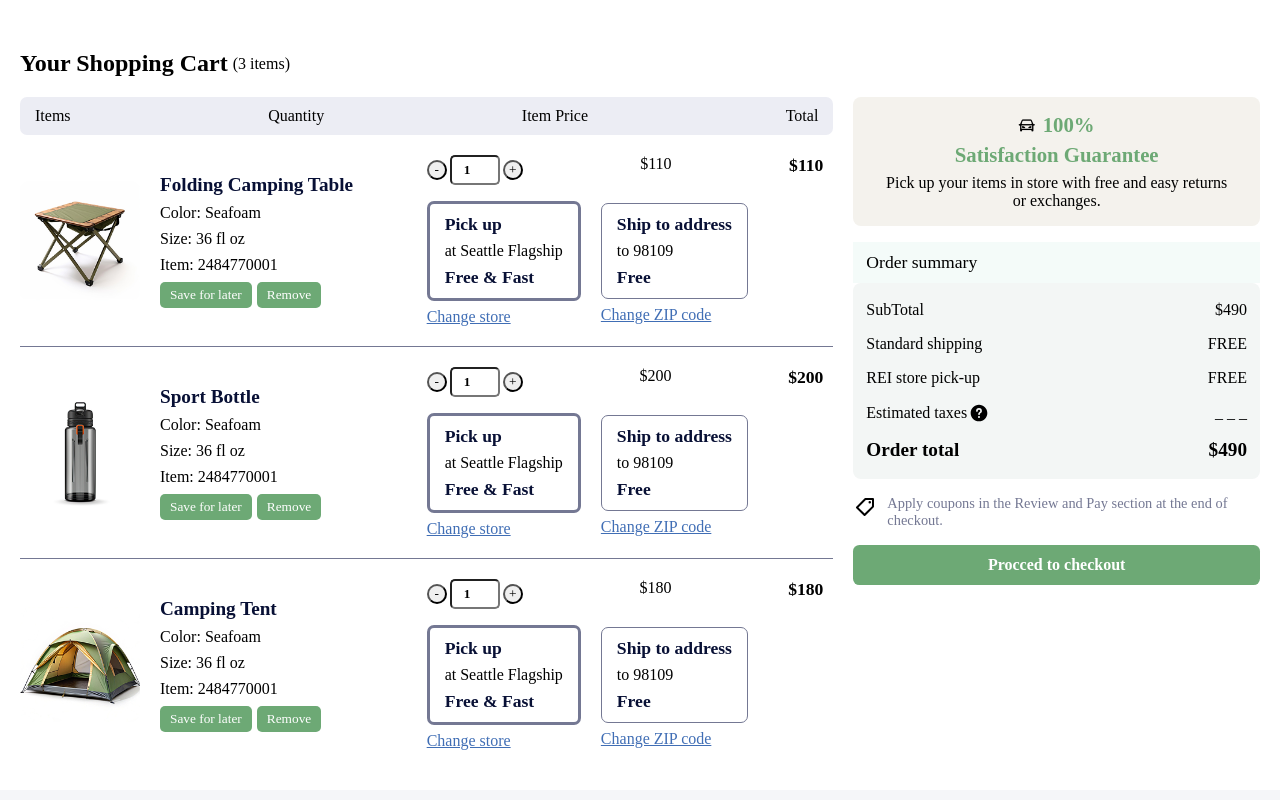
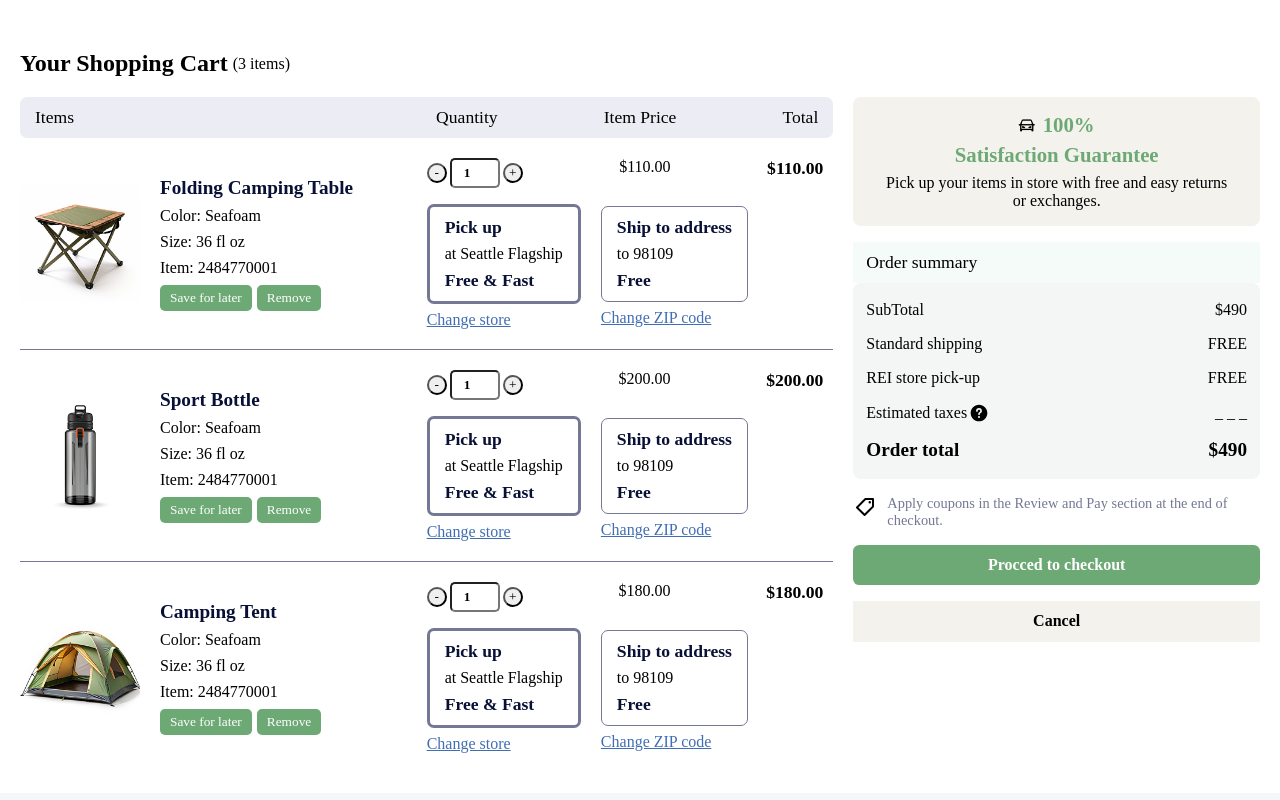
Before and after one commit to PhuongGhost1/camping_website, a React (Vite) app in the folder fe/: page /checkout in a window 1280 px wide. Shown: the top 800 px of the page. Built offline with nearby package versions, Linux system fonts and the light colour scheme.

Commit message:
Handle button on checkout page and css

```diff
--- a/fe/src/pages/User/Checkout/Content/Content.css
+++ b/fe/src/pages/User/Checkout/Content/Content.css
@@ -13,8 +13,12 @@
 }
 
 .checkout-title p {
-  font-size: 1rem;
+  font-size: 1.1rem;
   font-weight: 500;
+}
+
+.checkout-title p:first-child {
+  margin-right: 16rem;
 }
 
 .checkout-product {
@@ -108,6 +112,7 @@
   width: 20px;
   height: 20px;
   border-radius: 50%;
+  cursor: pointer;
 }
 
 .change-quantity input {
@@ -116,6 +121,7 @@
   border-radius: 5px;
   text-align: center;
   font-weight: 600;
+  padding: 0;
 }
 
 .kind-transport {
--- a/fe/src/pages/User/Checkout/Content/Content.tsx
+++ b/fe/src/pages/User/Checkout/Content/Content.tsx
@@ -13,6 +13,10 @@
   onRemoveFromCart,
   onUpdateCartQuantity,
 }) => {
+  const [selectedOption, setSelectedOption] = useState<"pickup" | "shipping">(
+    "pickup"
+  );
+
   const totalPriceOfItem = (product: SellingProductsProps) => {
     const currentProduct = carts.find((item) => item.title === product.title);
     if (currentProduct) {
@@ -30,6 +34,10 @@
           : (currentProduct.quantity || 1) - 1;
       onUpdateCartQuantity(title, newQuantity);
     }
+  };
+
+  const handleOption = (option: "pickup" | "shipping") => {
+    setSelectedOption(option);
   };
 
   return (
@@ -80,12 +88,17 @@
                     +
                   </button>
                 </div>
-                <h3>${product.salePrice}</h3>
-                <span>${totalPriceOfItem(product)} </span>
+                <h3>${product.salePrice.toFixed(2)}</h3>
+                <span>${totalPriceOfItem(product).toFixed(2)} </span>
               </div>
               <div className="kind-transport">
                 <div>
-                  <div className="transport-box active">
+                  <div
+                    className={`transport-box ${
+                      selectedOption === "pickup" ? "active" : ""
+                    }`}
+                    onClick={() => handleOption("pickup")}
+                  >
                     <p>Pick up</p>
                     <p>at Seattle Flagship</p>
                     <p>Free & Fast</p>
@@ -93,7 +106,12 @@
                   <a href="#">Change store</a>
                 </div>
                 <div>
-                  <div className="transport-box">
+                  <div
+                    className={`transport-box ${
+                      selectedOption === "shipping" ? "active" : ""
+                    }`}
+                    onClick={() => handleOption("shipping")}
+                  >
                     <p>Ship to address</p>
                     <p>to 98109</p>
                     <p>Free</p>
--- a/fe/src/pages/User/Checkout/Summary/Summary.css
+++ b/fe/src/pages/User/Checkout/Summary/Summary.css
@@ -80,7 +80,21 @@
   width: 1.5rem;
 }
 
+.procced-button {
+  display: flex;
+  flex-direction: column;
+  justify-content: center;
+  align-items: center;
+  position: relative;
+}
+
+.procced-button div {
+  width: 100%;
+  margin-bottom: 1rem;
+}
+
 .checkout-summary button {
+  width: 100%;
   padding: 0.7rem 1rem;
   background-color: var(--main-color);
   color: #fff;
@@ -97,3 +111,60 @@
   color: #fff;
   transform: scale(1.05);
 }
+
+button:disabled,
+.disabled {
+  color: #fff;
+  cursor: not-allowed;
+  transform: scale(1);
+}
+
+.procced-button .loading {
+  position: absolute;
+  top: 50%;
+  left: 75%;
+  transform: translate(-50%, -50%);
+  background: transparent;
+  width: 30px;
+  height: 30px;
+  border-radius: 50%;
+}
+
+.procced-button .loading::after {
+  content: "";
+  position: absolute;
+  top: 50%;
+  left: 50%;
+  width: 20px;
+  height: 20px;
+  border-radius: 50%;
+  border: 3px solid #fff;
+  border-top-color: transparent;
+  animation: loading-spinner 0.6s linear infinite;
+}
+
+.procced-button a {
+  width: 100%;
+  padding: 0.7rem 1rem;
+  text-decoration: none;
+  color: #000;
+  font-size: 1rem;
+  font-weight: 600;
+  background: #f4f2ed;
+  display: flex;
+  justify-content: center;
+  align-items: center;
+}
+
+.procced-button a:hover {
+  transform: scale(1.05);
+}
+
+@keyframes loading-spinner {
+  0% {
+    transform: translate(-50%, -50%) rotate(0deg);
+  }
+  100% {
+    transform: translate(-50%, -50%) rotate(360deg);
+  }
+}
--- a/fe/src/pages/User/Checkout/Summary/Summary.tsx
+++ b/fe/src/pages/User/Checkout/Summary/Summary.tsx
@@ -1,11 +1,24 @@
-import React from "react";
+import React, { useState } from "react";
 import "./Summary.css";
+import { useNavigate } from "react-router-dom";
 
 interface SummaryProps {
   totalPrice: number;
 }
 
 const Summary: React.FC<SummaryProps> = ({ totalPrice }) => {
+  const navigate = useNavigate();
+  const [isCheckout, setIsCheckout] = useState(false);
+
+  const handleCheckout = () => {
+    setIsCheckout(true);
+
+    setTimeout(() => {
+      setIsCheckout(false);
+      navigate("/");
+    }, 2000);
+  };
+
   return (
     <div className="checkout-summary">
       <div className="checkout-header-summary">
@@ -76,7 +89,22 @@
           Apply coupons in the Review and Pay section at the end of checkout.
         </p>
       </div>
-      <button>Procced to checkout</button>
+      <div className={`procced-button ${isCheckout ? "disabled" : ""}`}>
+        <div>
+          <button
+            onClick={handleCheckout}
+            disabled={isCheckout}
+            className={`${isCheckout ? "disabled" : ""}`}
+          >
+            Procced to checkout
+          </button>
+          {isCheckout && <div className="loading"></div>}
+        </div>
+
+        <a href="/" className="cancel-btn">
+          Cancel
+        </a>
+      </div>
     </div>
   );
 };
```
